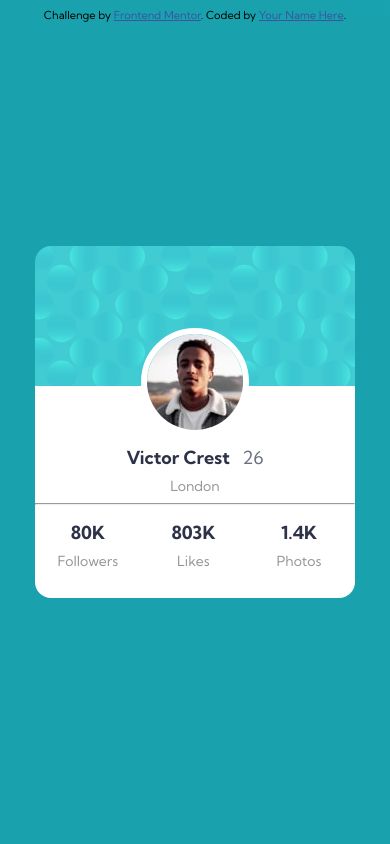
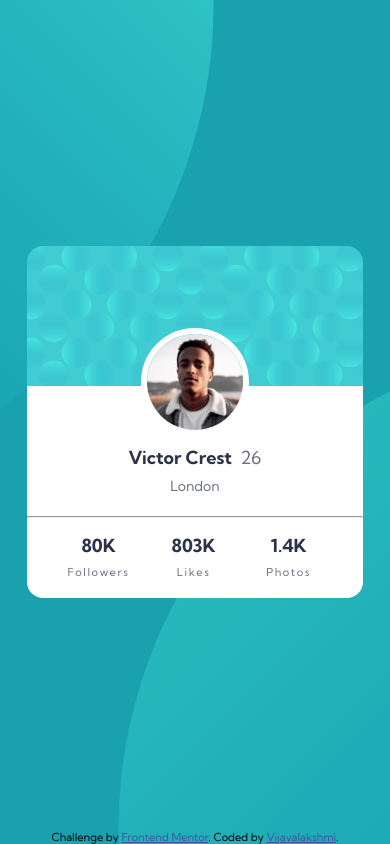
Before and after one commit to VijayalakshmiGanesh/profile-card-component-main, a plain HTML site: page index.html in a window 390 px wide. Drawn offline with Linux system fonts and the light colour scheme.

Commit message:
added bg svg and made responsive site

```diff
--- a/index.html
+++ b/index.html
@@ -1,14 +1,12 @@
 <!DOCTYPE html>
-<html lang="en">
+<html>
 
 <head>
   <meta charset="UTF-8">
   <meta name="viewport" content="width=device-width, initial-scale=1.0">
-  <!-- displays site properly based on user's device -->
-
   <link rel="icon" type="image/png" sizes="32x32" href="./images/favicon-32x32.png">
 
-  <title>Frontend Mentor | Profile card component</title>
+  <title>Profile card component</title>
   <link rel="stylesheet" href="styles.css">
 </head>
 
@@ -20,11 +18,12 @@
     <div class="contents">
       <p id="name">
         Victor Crest
-        <span> &nbsp; 26</span>
+        <span>&nbsp;26</span>
       </p>
-      <p>London</p>
+      <p class="place">London</p>
       <hr>
-      <div class="statistics">
+      <div>
+        <div class="statistics-contents">
           <div>
             <p class="stats">
               80K
@@ -52,21 +51,10 @@
         </div>
       </div>
     </div>
-
-
-
-
-
-
-
-
-
-
-
-
+  </div>
   <div class="attribution">
     Challenge by <a href="https://www.frontendmentor.io?ref=challenge" target="_blank">Frontend Mentor</a>.
-    Coded by <a href="#">Your Name Here</a>.
+    Coded by <a href="https://github.com/VijayalakshmiGanesh">Vijayalakshmi</a>.
   </div>
 </body>
 
--- a/styles.css
+++ b/styles.css
@@ -13,16 +13,15 @@
 }
 
 body {
-    background-image: url(images/bg-pattern-top.svg);
-    background-position: left bottom;
-    background-size: auto;
+    background-image: url(images/bg-pattern-bottom.svg), url(images/bg-pattern-top.svg);
+    background-position: bottom 137% right -35%, top 50% left -40%;
     background-color: var(--Dark-cyan);
-    background-repeat: no-repeat;
+    background-repeat: no-repeat, no-repeat;
 }
 
 .profile-card {
     height: 22rem;
-    width: 20rem;
+    width: 21rem;
     left: 0;
     right: 0;
     top: 0;
@@ -60,6 +59,7 @@ body {
     font-size: 18px;
     font-weight: 700;
     color: var(--Very-dark-desaturated-blue);
+    letter-spacing: 0;
 }
 
 p,
@@ -72,12 +72,23 @@ span {
 }
 
 p {
-    font-size: 14px;
-    color: var(--Dark-gray);
+    font-size: 11px;
+    color: var(--Dark-grayish-blue);
     margin: 0.5rem 0;
+    letter-spacing: 0.1rem;
 }
 
-.statistics>div {
+.place {
+    font-size: 14px;
+    margin-bottom: 1.3rem;
+    letter-spacing: 0;
+}
+
+.statistics-contents {
+    margin: 0 1.5rem;
+}
+
+.statistics-contents>div {
     float: left;
     margin: 0px;
     width: 33%;
@@ -86,8 +97,20 @@ p {
 .attribution {
     font-size: 11px;
     text-align: center;
+    bottom: 0;
+    left: 0;
+    right: 0;
+    position: absolute;
 }
 
 .attribution a {
     color: hsl(228, 45%, 44%);
 }
+
+@media only screen and (max-width: 430px) {
+    body {
+        background-image: url(images/bg-pattern-bottom.svg), url(images/bg-pattern-top.svg);
+        background-position: bottom 135% right 120%, top 50% left 130%;
+        background-size: auto;
+    }
+}
```
Lines whose indentation alone changed are shown as unchanged.
